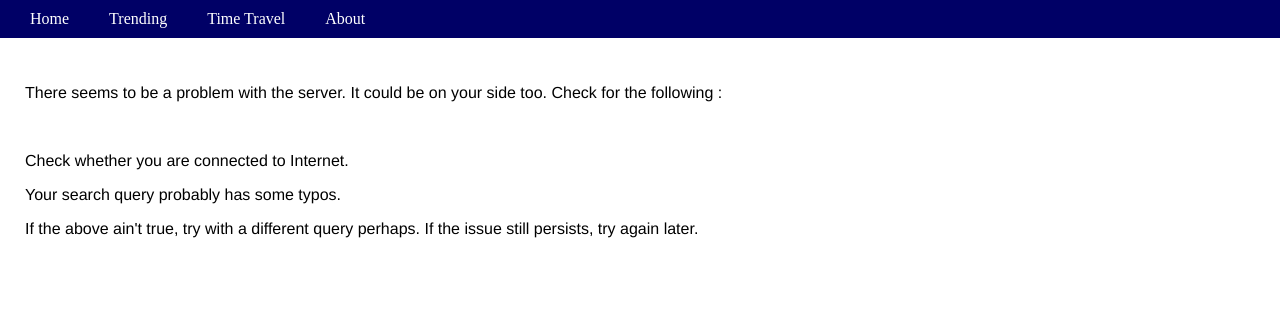
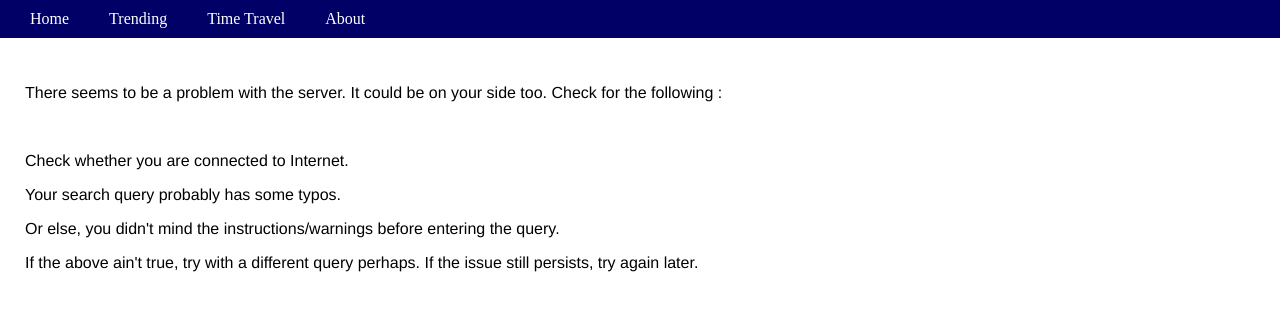
Before and after one commit to InvincibleJuggernaut/WikiFe, a Flask app: template templates/exceptions.html in a window 1280 px wide. Shown: the top 311 px of the page. Run offline with Flask 2, Linux system fonts and the light colour scheme; the template is opened without the code that fills it, so the values that code supplies are empty.

Commit message:
Add files via upload

```diff
--- a/templates/exceptions.html
+++ b/templates/exceptions.html
@@ -13,6 +13,7 @@
         <p>There seems to be a problem with the server. It could be on your side too. Check for the following :</p><br>
         <p>Check whether you are connected to Internet.</p>
         <p>Your search query probably has some typos.</p>
+        <p>Or else, you didn't mind the instructions/warnings before entering the query.</p>
         <p>If the above ain't true, try with a different query perhaps. If the issue still persists, try again later.</p>
     </div>
     {% endblock %}
```
